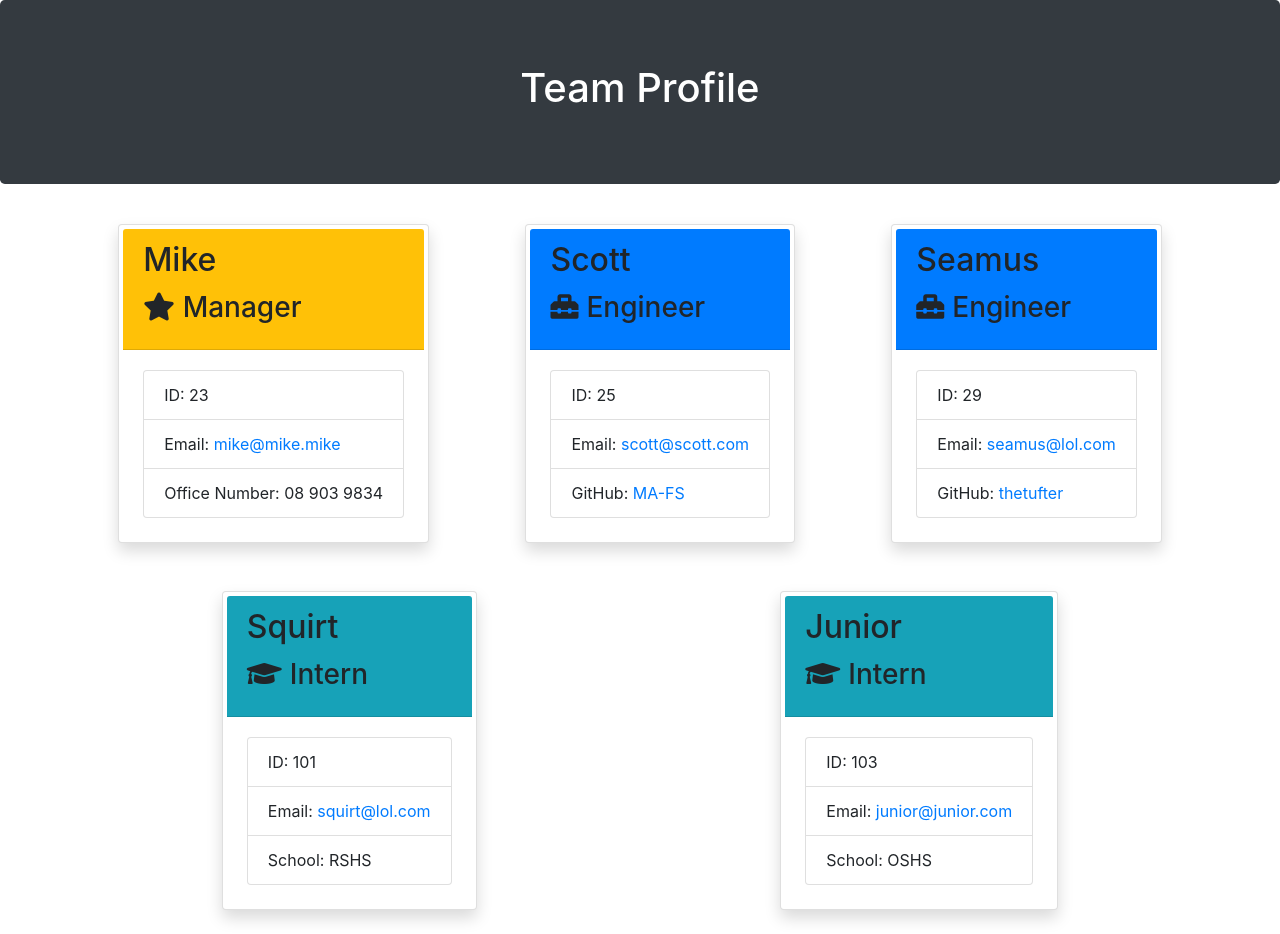
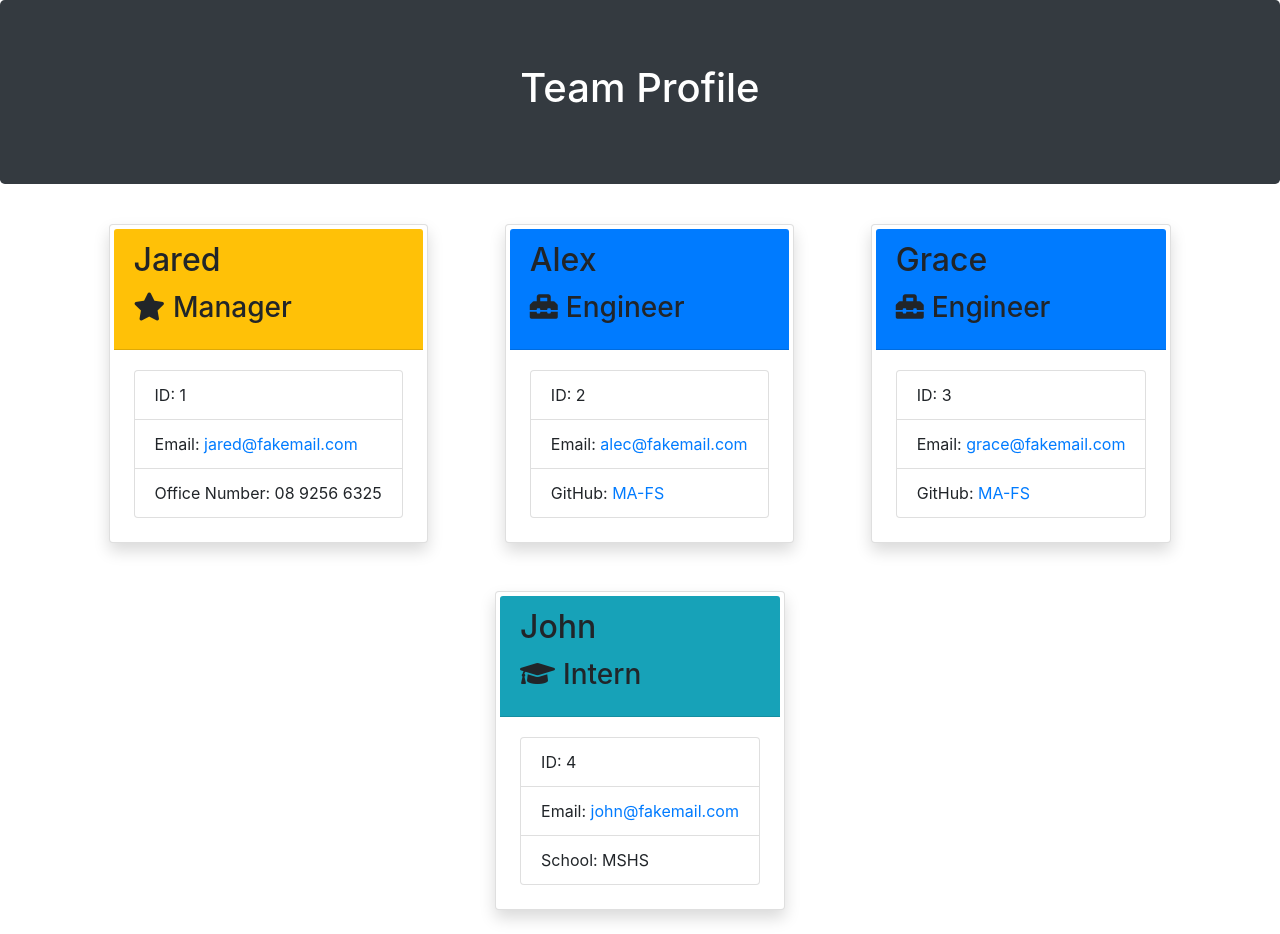
Before and after one commit to MA-FS/Team_Profile_Generator, a website: page dist/team.html in a window 1280 px wide. Drawn offline with nearby package versions, Linux system fonts and the light colour scheme.

Commit message:
Example output

```diff
--- a/dist/team.html
+++ b/dist/team.html
@@ -23,66 +23,53 @@
             <div class="team-area d-flex flex-wrap justify-content-around">
                 <div class="card employee-card shadow p-1 mb-2 bg-body rounded m-4">
     <div class="card-header bg-warning">
-        <h2 class="card-title">Mike</h2>
+        <h2 class="card-title">Jared</h2>
         <h3 class="card-title"><i class="fas fa-star mr-2"></i>Manager</h3>
     </div>
     <div class="card-body">
         <ul class="list-group">
-            <li class="list-group-item">ID: 23</li>
-            <li class="list-group-item">Email: <a href="mailto:mike@mike.mike">mike@mike.mike</a></li>
-            <li class="list-group-item">Office Number: 08 903 9834</li>
+            <li class="list-group-item">ID: 1</li>
+            <li class="list-group-item">Email: <a href="mailto:jared@fakemail.com">jared@fakemail.com</a></li>
+            <li class="list-group-item">Office Number: 08 9256 6325</li>
         </ul>
     </div>
 </div>
 <div class="card employee-card shadow p-1 mb-2 bg-body rounded m-4">
     <div class="card-header bg-primary">
-        <h2 class="card-title">Scott</h2>
+        <h2 class="card-title">Alex</h2>
         <h3 class="card-title"><i class="fas fa-toolbox mr-2"></i>Engineer</h3>
     </div>
     <div class="card-body">
         <ul class="list-group">
-            <li class="list-group-item">ID: 25</li>
-            <li class="list-group-item">Email: <a href="mailto:scott@scott.com">scott@scott.com</a></li>
+            <li class="list-group-item">ID: 2</li>
+            <li class="list-group-item">Email: <a href="mailto:alec@fakemail.com">alec@fakemail.com</a></li>
             <li class="list-group-item">GitHub: <a href="https://github.com/MA-FS" target="_blank" rel="noopener noreferrer">MA-FS</a></li>
         </ul>
     </div>
 </div>
 <div class="card employee-card shadow p-1 mb-2 bg-body rounded m-4">
     <div class="card-header bg-primary">
-        <h2 class="card-title">Seamus</h2>
+        <h2 class="card-title">Grace</h2>
         <h3 class="card-title"><i class="fas fa-toolbox mr-2"></i>Engineer</h3>
     </div>
     <div class="card-body">
         <ul class="list-group">
-            <li class="list-group-item">ID: 29</li>
-            <li class="list-group-item">Email: <a href="mailto:seamus@lol.com">seamus@lol.com</a></li>
-            <li class="list-group-item">GitHub: <a href="https://github.com/thetufter" target="_blank" rel="noopener noreferrer">thetufter</a></li>
+            <li class="list-group-item">ID: 3</li>
+            <li class="list-group-item">Email: <a href="mailto:grace@fakemail.com">grace@fakemail.com</a></li>
+            <li class="list-group-item">GitHub: <a href="https://github.com/MA-FS" target="_blank" rel="noopener noreferrer">MA-FS</a></li>
         </ul>
     </div>
 </div>
 <div class="card employee-card shadow p-1 mb-2 bg-body rounded m-4">
     <div class="card-header bg-info">
-        <h2 class="card-title">Squirt</h2>
+        <h2 class="card-title">John</h2>
         <h3 class="card-title"><i class="fas fa-graduation-cap mr-2"></i>Intern</h3>
     </div>
     <div class="card-body">
         <ul class="list-group">
-            <li class="list-group-item">ID: 101</li>
-            <li class="list-group-item">Email: <a href="mailto:squirt@lol.com">squirt@lol.com</a></li>
-            <li class="list-group-item">School: RSHS</li>
-        </ul>
-    </div>
-</div>
-<div class="card employee-card shadow p-1 mb-2 bg-body rounded m-4">
-    <div class="card-header bg-info">
-        <h2 class="card-title">Junior</h2>
-        <h3 class="card-title"><i class="fas fa-graduation-cap mr-2"></i>Intern</h3>
-    </div>
-    <div class="card-body">
-        <ul class="list-group">
-            <li class="list-group-item">ID: 103</li>
-            <li class="list-group-item">Email: <a href="mailto:junior@junior.com">junior@junior.com</a></li>
-            <li class="list-group-item">School: OSHS</li>
+            <li class="list-group-item">ID: 4</li>
+            <li class="list-group-item">Email: <a href="mailto:john@fakemail.com">john@fakemail.com</a></li>
+            <li class="list-group-item">School: MSHS</li>
         </ul>
     </div>
 </div>
```
